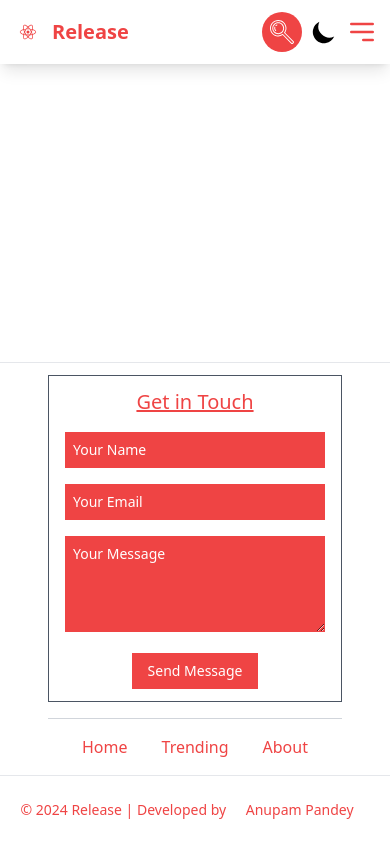
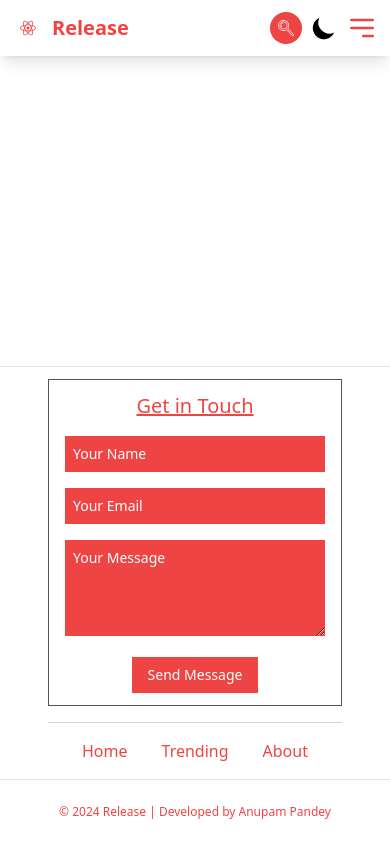
Before and after one commit to Anupam00777/Release, a React (Create React App) app: page / in a window 390 px wide. Built offline with nearby package versions, Linux system fonts and the light colour scheme.

Commit message:
Responsiveness in small screens

```diff
--- a/src/SVGlogo.js
+++ b/src/SVGlogo.js
@@ -9,7 +9,7 @@ export const SearchSVG = () => {
       xmlnsXlink="http://www.w3.org/1999/xlink"
       viewBox="0 0 502.173 502.173"
       xmlSpace="preserve"
-      className="h-6 w-6 my-2 dark:fill-red-500 fill-white" // Customize the size using Tailwind CSS classes
+      className="h-4 w-4 sm:h-6 sm:w-6  my-2 dark:fill-red-500 fill-white" // Customize the size using Tailwind CSS classes
     >
       <g>
         <g>
--- a/src/components/MyFooter.js
+++ b/src/components/MyFooter.js
@@ -117,9 +117,9 @@ const FooterForm = () => {
 //Bottom most part of webpage
 const Branding = () => {
   return (
-    <div className="text-sm p-4 flex w-full border-t-gray-200 dark:border-t-gray-600 border-t-[1px] items-center justify-center">
+    <div className=" text-xs sm:text-sm p-4 flex w-full border-t-gray-200 dark:border-t-gray-600 border-t-[1px] items-center justify-center">
       © 2024 Release | Developed by&nbsp;
-      <button className="group relative overflow-hidden transition-all hover:bg-gradient-to-r hover:to-pink-500 hover:from-yellow-500 hover:text-white py-2 px-4 rounded-md">
+      <button className="group relative overflow-hidden transition-all hover:bg-gradient-to-r hover:to-pink-500 hover:from-yellow-500 hover:text-white py-2 px-0 rounded-md">
         <a
           href="https://www.instagram.com/anupam_pandey_offline"
           rel="noreferrer"
--- a/src/components/MyHeader.js
+++ b/src/components/MyHeader.js
@@ -54,7 +54,7 @@ const MyHeader = () => {
 
           <Banner title="Release" href={"/"} />
 
-          <div className="flex space-x-2">
+          <div className="flex space-x-2 h-full">
             {/* Search Button */}
 
             <SearchBar
@@ -104,7 +104,7 @@ const Banner = ({ title, href }) => {
         alt={title}
         className="md:h-12 md:w-12 sm:h-10 sm:w-10 h-8 w-8 rounded-full border-2 border-white"
       />
-      <h1 className="text-xl md:text-2xl lg:text-3xl font-extrabold text-red-500">
+      <h1 className="text-xl md:text-2xl lg:text-3xl font-extrabold text-red-500 ">
         {title}
       </h1>
     </Link>
@@ -134,17 +134,17 @@ const NavBar = () => {
 const SearchBar = (props) => {
   return (
     <div
-      className={`dark:bg-white dark:text-red-500 bg-red-500 text-white px-2 rounded-full focus:outline-none focus:shadow-outline-blue justify-center items-center flex`}
+      className={`dark:bg-white dark:text-red-500 bg-red-500 text-white px-0 rounded-full focus:outline-none focus:shadow-outline-blue justify-center items-center flex`}
     >
       {/* {Making search bar contractable in mobile screens} */}
       <div
-        className={`flex justify-center items-center rounded-full transition-all duration-300 md:w-40 lg:w-80 ${
-          props.isSearchBarOpen ? "w-32" : "w-0 px-0"
+        className={`flex justify-center items-center rounded-full transition-all duration-300 sm:w-40 lg:w-80 ${
+          props.isSearchBarOpen ? "w-32 max-[400px]:w-24" : "w-0 px-0"
         }`}
       >
         <input
           type="text"
-          className={`bg-inherit flex outline-0 rounded-full w-full px-2 dark:placeholder:text-red-500 placeholder:text-white`}
+          className={`bg-inherit flex outline-0 rounded-full w-full pl-1 dark:placeholder:text-red-500 placeholder:text-white ml-1 placeholder:text-sm sm:placeholder:text-base `}
           placeholder="Search..."
           value={props.inputValue}
           onChange={(e) => {
@@ -152,7 +152,7 @@ const SearchBar = (props) => {
           }}
         />
       </div>
-      <button className="relative" onClick={props.toggleSearchBar}>
+      <button className="px-2" onClick={props.toggleSearchBar}>
         <Svg.SearchSVG />
       </button>
     </div>
@@ -179,7 +179,7 @@ const HiddenSideBar = ({ isMobileMenuOpen, toggleMobileMenu }) => {
         to={e.href}
         key={e.sno}
         onClick={e.onClick}
-        className="text-red-500 dark:hover:text-gray-200 hover:text-black text-lg py-3"
+        className="text-red-500 dark:hover:text-gray-200 hover:text-black text-base sm:text-lg py-3"
       >
         {e.title}
       </Link>
```
